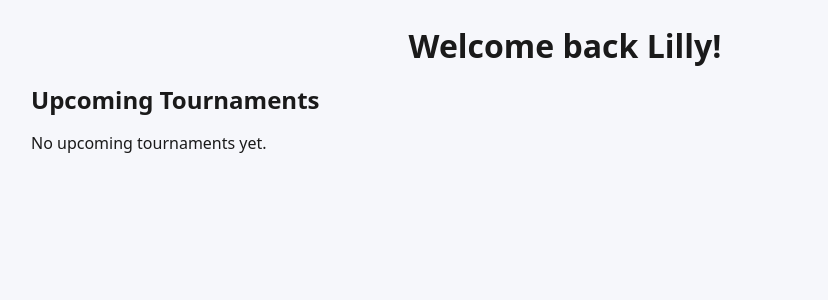
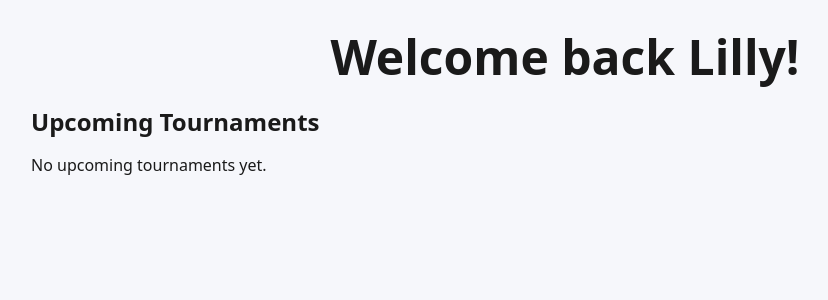
Before and after one commit to FriendlyNeighborhoodHacker/tournaments, a PHP site: page / in a window 1280 px wide. Shown: the part 70-370 px from the top of the page, without its empty margins (75-903 px from the left). Run offline with PHP 8.4, Linux system fonts and the light colour scheme; a user stored in the database is signed in; data comes from the database, SQL or seed files in the repository; data that the repository does not hold is empty; some libraries are stand-ins or nearby versions.

Commit message:
welcome banner

```diff
--- a/index.php
+++ b/index.php
@@ -99,9 +99,8 @@ if (!$u['is_admin'] && !$u['is_coach'] && $__new_user_msg !== '') {
       <input type="hidden" name="tournament_id" id="m_tournament_id">
       <label><input type="checkbox" id="m_go_maverick" name="go_maverick" value="1" onchange="toggleMaverick()"> Go Maverick (solo)</label>
       <div id="partnerWrap">
-        <label>Choose partner(s) (1–2 other people)
-          <select id="m_partners" name="partner_ids[]" multiple size="8" required></select>
-        </label>
+        <label>Choose partner(s) (1–2 other people)</label>
+        <div id="m_partners_box" class="partners-box" style="max-height:220px; overflow:auto; border:1px solid #e8e8ef; border-radius:8px; padding:8px;"></div>
         <small class="small" id="partnersHelp">You’ll be included automatically; choose 1–2 partners (2–3 total).</small>
       </div>
       <label>Comment (optional)
--- a/styles.css
+++ b/styles.css
@@ -29,4 +29,4 @@ input,select,textarea{width:100%;padding:8px;border:1px solid #d9d9e3;border-rad
 .modal-content{background:#fff;max-width:520px;width:100%;border-radius:16px;padding:16px;position:relative}
 .modal .close{position:absolute;right:8px;top:8px;background:#eee;color:#333;border-radius:50%;width:32px;height:32px;line-height:28px;font-size:20px;border:0}
 .small{font-size:12px;color:#555}
-.welcome-banner{font-size:32px;font-weight:700;text-align:center;margin:12px 0 16px}
+.welcome-banner{font-size:48px;font-weight:700;text-align:center;margin:12px 0 16px}
```
